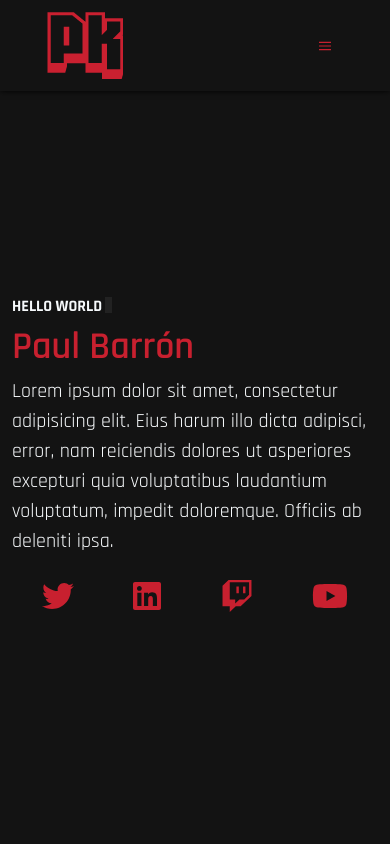
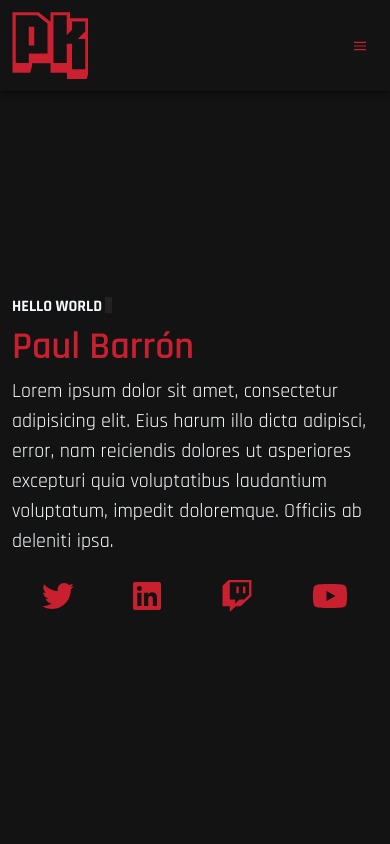
Before and after one commit to PudparK/pudpark-dev, a React (Create React App) app: page / in a window 390 px wide. Shown: the top 844 px of the page. Built offline with nearby package versions, Linux system fonts and the light colour scheme.

Commit message:
Removed the nav container class.

```diff
--- a/src/component/layout-component/Header/Header.js
+++ b/src/component/layout-component/Header/Header.js
@@ -30,14 +30,14 @@ export default class Header extends React.Component {
 
     return (
       <nav className="py-3">
-        <div className="items-center justify-between flex-wrap flex container mx-auto px-3">
+        <div className="items-center justify-between flex-wrap flex px-3">
           <div className="flex items-center flex-shrink-0 mr-6">
             <Link to="/" onClick={this.toggleClose}>
               <img src={logo} alt="PudparK Developer" />
             </Link>
           </div>
           <div className="block lg:hidden" onClick={this.toggleHeader}>
-            <button className="flex items-center px-3 py-2 rounded hover:border-white">
+            <button className="flex items-center px-3 sm:px-1 py-2 rounded hover:border-white">
               <svg
                 className="fill-current h-3 w-3"
                 viewBox="0 0 20 20"
```
